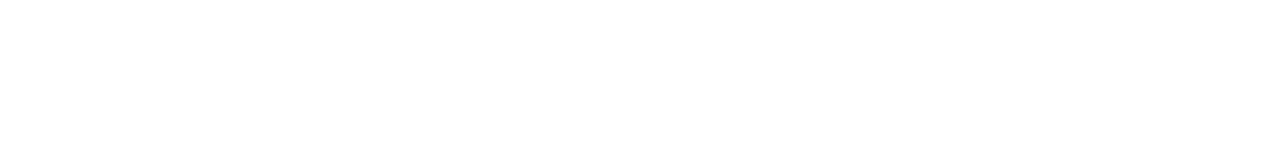
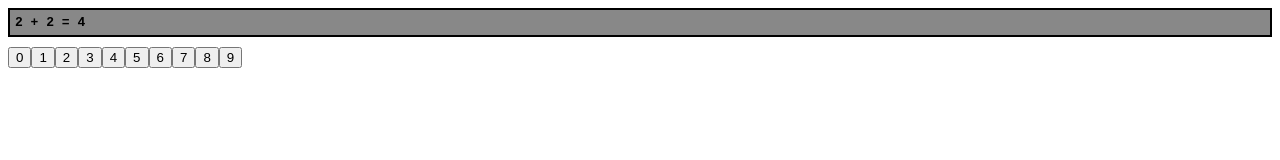
Before and after one commit to INSPT-ProgIII-3601-2024/javascript-inicial, a plain HTML site: page index.html in a window 1280 px wide. Drawn offline with Linux system fonts and the light colour scheme.

Commit message:
Botonera & visor

```diff
--- /dev/null
+++ b/css/estilo.css
@@ -0,0 +1,12 @@
+html {
+    font-family: Arial, Helvetica, sans-serif;
+}
+
+#visor {
+    border: solid 2px black;
+    background-color: #888;
+    font-family: monospace;
+    font-weight: bold;
+    padding: 5px;
+    margin-bottom: 10px;
+}
--- a/index.html
+++ b/index.html
@@ -4,8 +4,18 @@
     <meta charset="UTF-8">
     <meta name="viewport" content="width=device-width, initial-scale=1.0">
     <title>JavaScript Inicial</title>
+    <link rel="stylesheet" href="css/estilo.css">
 </head>
 <body>
 
+    <div id="visor">
+        2 + 2 = 4
+    </div>
+
+    <div id="botonera">
+
+    </div>
+
+    <script src="js/logica.js"></script>
 </body>
 </html>
--- /dev/null
+++ b/js/logica.js
@@ -0,0 +1,12 @@
+const laBotonera = document.getElementById("botonera");
+
+
+[...Array(10)].forEach((_, i) => {
+    const boton = document.createElement("button");
+    boton.innerHTML = i;
+    laBotonera.appendChild(boton);
+});
+
+["Rojo", "Verde", "Azul"].forEach( (elem, i, array) => {
+    console.log(elem, i, array);
+} )
```
